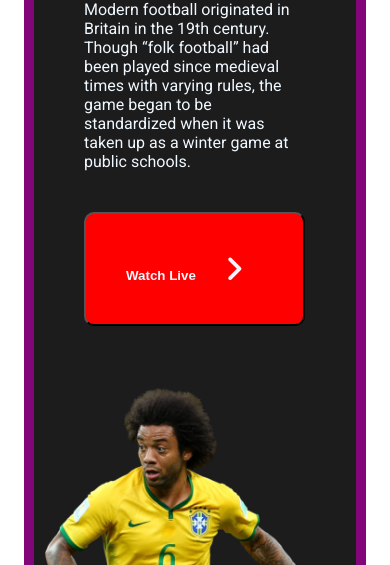
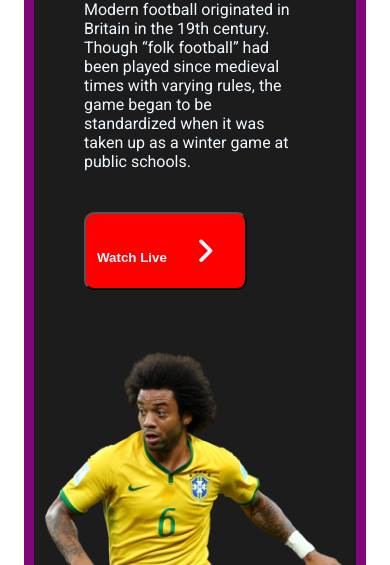
Before and after one commit to TH-Raju/world_cup, a plain HTML site: page sub_page/index.html in a window 390 px wide. Shown: the part 279-844 px from the top of the page. Drawn offline with Linux system fonts and the light colour scheme; a web font is replaced by a local one.

Commit message:
Responsive Web Design

```diff
--- a/sub_page/style.css
+++ b/sub_page/style.css
@@ -228,7 +228,7 @@ hr {
 
     .btn {
         background-color: red;
-        padding: 20px 40px;
+        padding: 2px 11px;
         border-radius: 10px;
         color: aliceblue;
         font-weight: bold;
```
